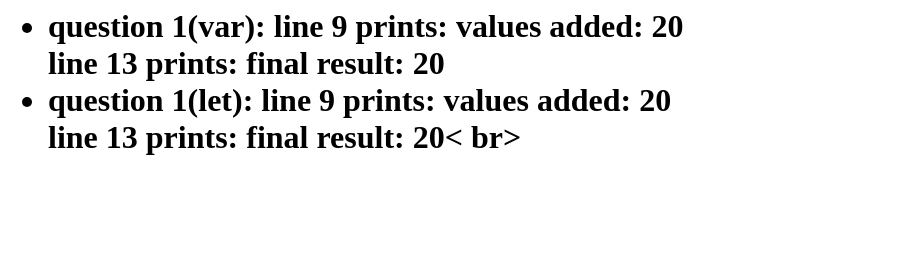
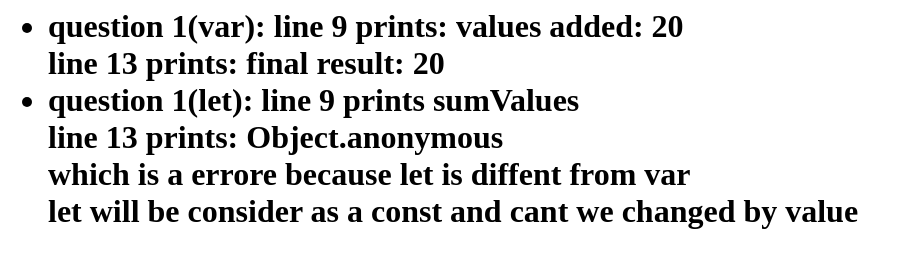
Before and after one commit to oplikos/fa22-cse110-lab4, a plain HTML site: page expose/index.html in a window 1280 px wide. Shown: the whole page, without its empty margins (0-899 px from the left). Drawn offline with Linux system fonts and the light colour scheme.

Commit message:
part 1 question 1 and question 2

```diff
--- a/expose/index.html
+++ b/expose/index.html
@@ -4,8 +4,10 @@
             <li>question 1(var): line 9 prints: values added:  20 <br>
                                  line 13 prints: final result:  20<br>
             </li>
-            <li>question 1(let): line 9 prints: values added:  20 <br>
-                                line 13 prints: final result:  20< br>
+            <li>question 1(let): line 9 prints sumValues <br>
+                                line 13 prints: Object.anonymous<br>
+                                which is a errore because let is diffent from var <br>
+                                let will be consider as a const and cant we changed by value <br>
 
             </li>
         </ul>
```
